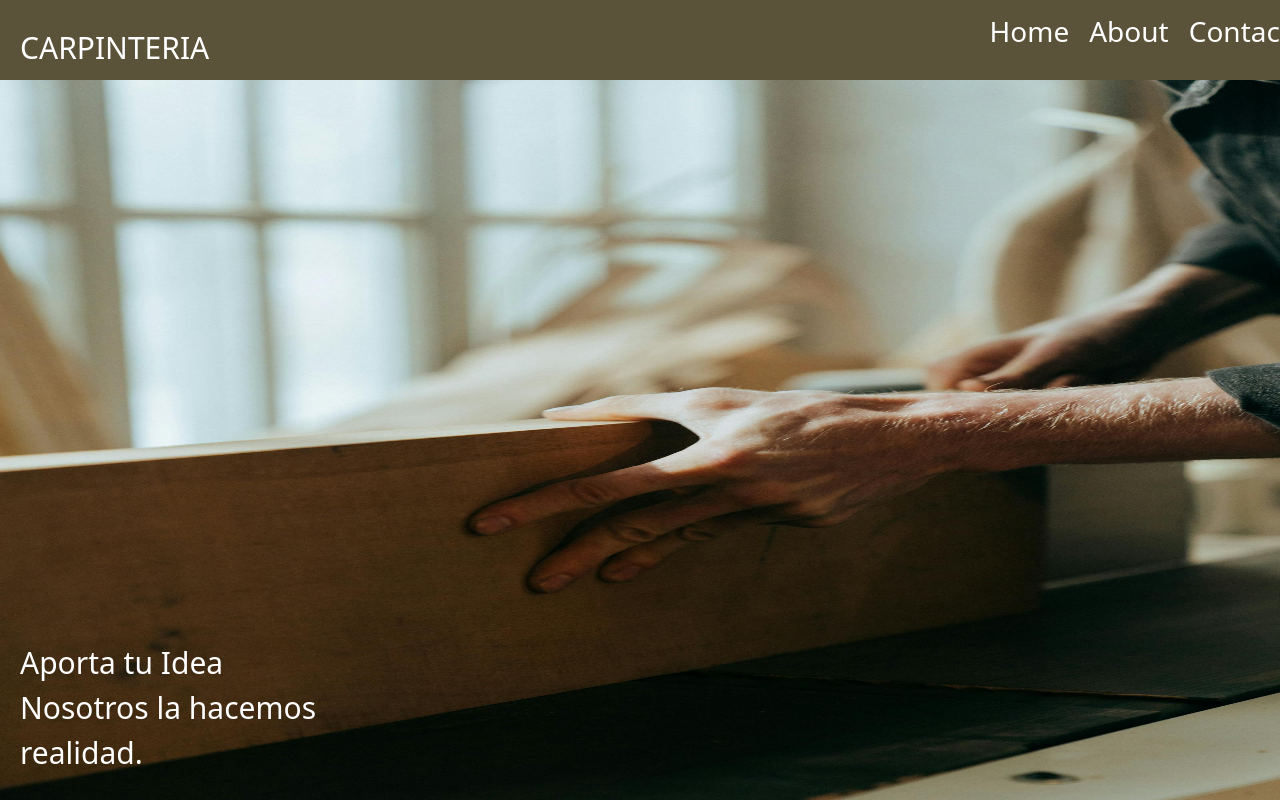
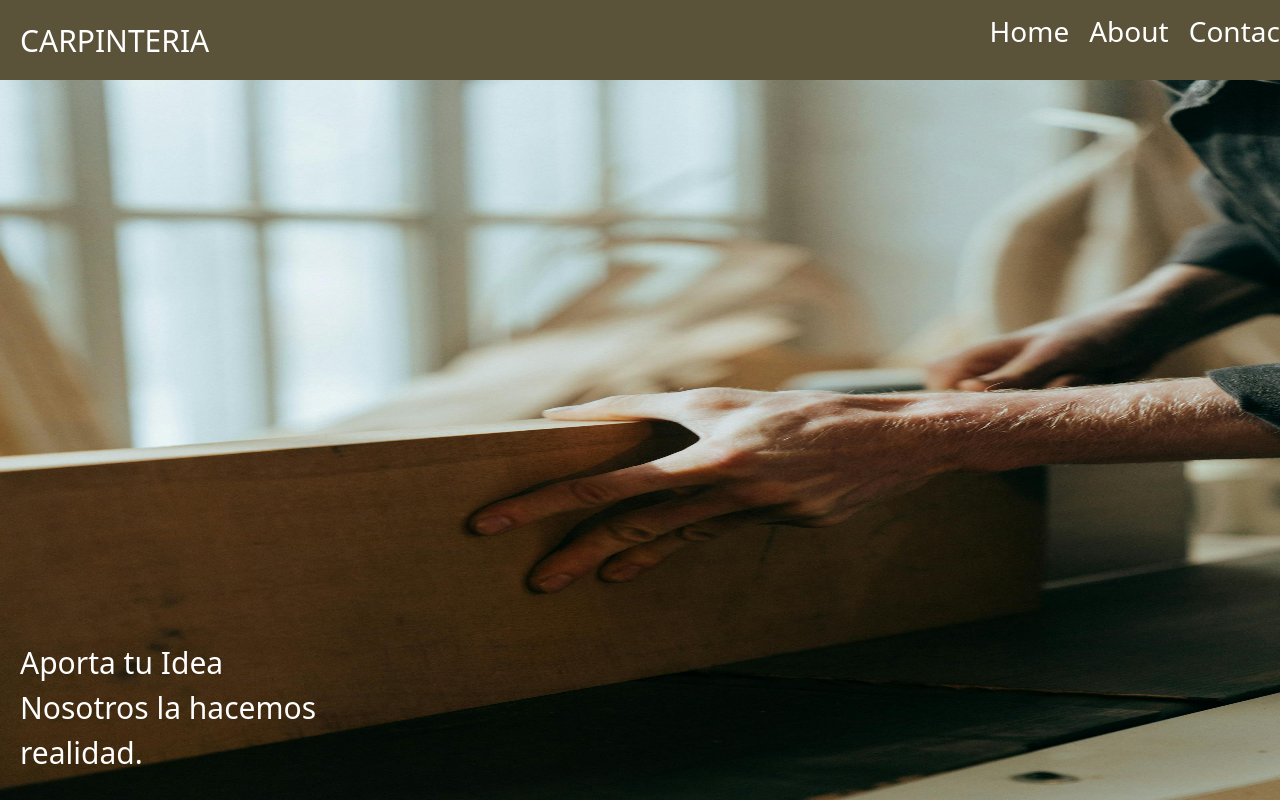
Before and after one commit to brian-h2/Carpinteria, a React (Vite) app: page / in a window 1280 px wide. Built offline with nearby package versions, Linux system fonts and the light colour scheme.

Commit message:
Acomodando title en NavBar

```diff
--- a/src/components/NavBar/navbar.css
+++ b/src/components/NavBar/navbar.css
@@ -39,7 +39,7 @@
 
 .navbar h2{
     font-size: 30px;
-    margin-top: 50px;
+    margin-top: 35px;
     text-transform: uppercase;
     margin-right: 30px;
 }
```
